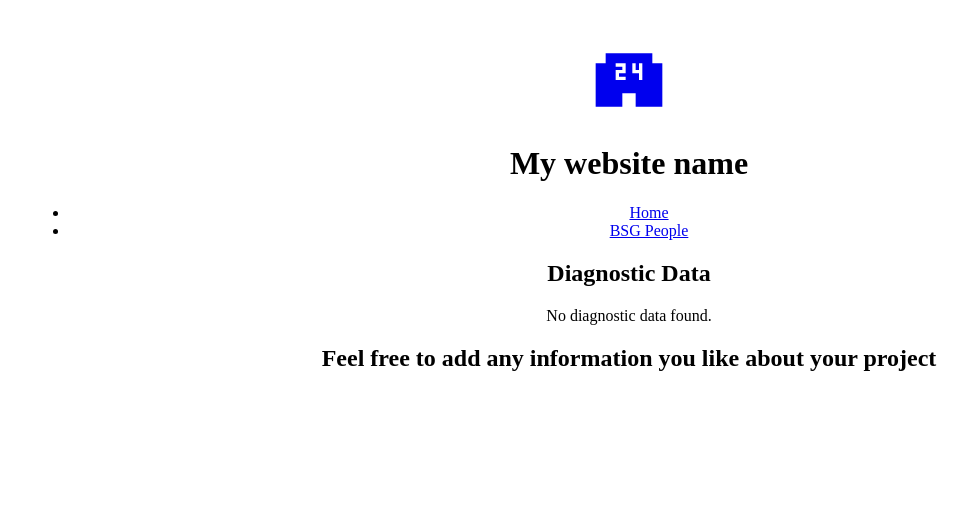
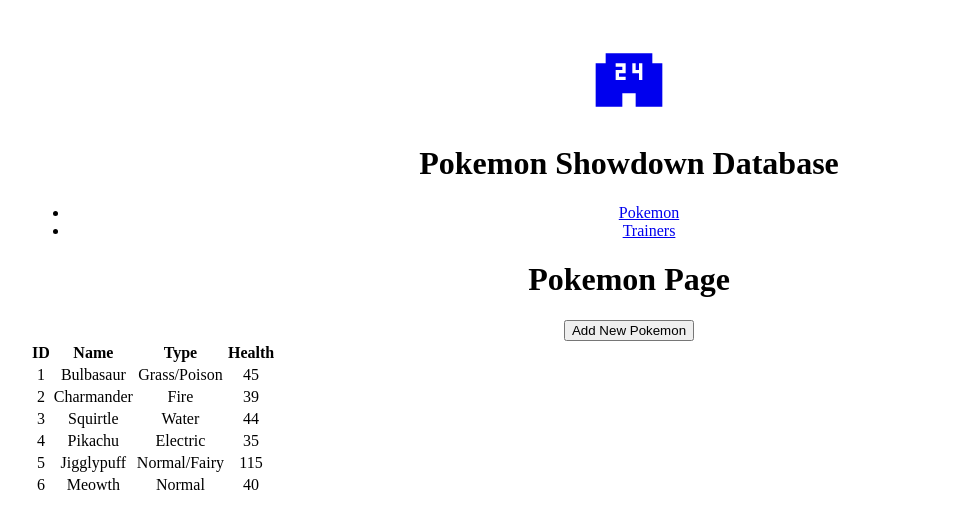
Before and after one commit to FluidJellyfish/CS340-Database-code, a React (Vite) app in the folder db-app/frontend/: page / in a window 1280 px wide. Shown: the top 528 px of the page, without its empty margins (11-976 px from the left). Built offline with nearby package versions, Linux system fonts and the light colour scheme; no server answers.

Commit message:
added pokemon pages

```diff
--- a/db-app/frontend/src/App.jsx
+++ b/db-app/frontend/src/App.jsx
@@ -1,6 +1,7 @@
 import "./App.css";
 import { Routes, Route } from "react-router-dom";
-import HomePage from "./pages/HomePage";
+import PokemonPage from "./pages/PokemonPage";
+import NewPokemonPage from "./pages/NewPokemonPage";
 import Navbar from "./components/navbar/NavBar";
 
 function App() {
@@ -8,7 +9,9 @@
     <>
       <Navbar />
       <Routes>
-        <Route path="/" element={<HomePage />} />
+        <Route path="/" element={<PokemonPage />} />
+        <Route path="/pokemon" element={<PokemonPage />} />
+        <Route path="/pokemon/new" element={<NewPokemonPage />} />
       </Routes>
     </>
   );
--- /dev/null
+++ b/db-app/frontend/src/components/TypeInput.jsx
@@ -0,0 +1,12 @@
+
+export default function TypeInput({ name }) {
+
+    const pokemonTypes = ["Normal", "Fire", "Water", "Grass", "Electric", "Ice", "Fighting", "Poison", "Ground", "Flying", "Psychic", "Bug", "Rock", "Ghost", "Dark", "Dragon", "Steel", "Fairy"];
+    return (
+        <select name={name}>
+            {pokemonTypes.map((type) => (
+                <option key={type} value={type}>{type}</option>
+            ))}
+        </select>
+    );
+}
--- a/db-app/frontend/src/components/navbar/NavBar.jsx
+++ b/db-app/frontend/src/components/navbar/NavBar.jsx
@@ -9,14 +9,14 @@
           <MdLocalConvenienceStore size={80} />
         </Link>
       </div>
-      <h1>My website name</h1>
+      <h1>Pokemon Showdown Database</h1>
       <nav>
         <ul>
           <li>
-            <Link to="/">Home</Link>
+            <Link to="/">Pokemon</Link>
           </li>
           <li>
-            <Link to="/people">BSG People</Link>
+            <Link to="/trainers">Trainers</Link>
           </li>
         </ul>
       </nav>
--- /dev/null
+++ b/db-app/frontend/src/components/pokemon/NewPokemon.jsx
@@ -0,0 +1,26 @@
+import TypeInput from "../TypeInput";
+
+export default function NewPokemon() {
+
+    return (
+        <form className="pokemon-input">
+            <table>
+                <thead>
+                    <tr>
+                        <th>Name</th>
+                        <th>Type</th>
+                        <th>Health</th>
+                    </tr>
+                </thead>
+                <tbody>
+                    <tr>
+                        <td><input type="text" name="newPokemonName"/></td>
+                        <td><TypeInput name={"newPokemonType"}/></td>
+                        <td><input type="number" name="newPokemonHealth"/></td>
+                    </tr>
+                </tbody>
+            </table>
+            <button type="submit">Add Pokemon</button>
+        </form>
+    )
+}
--- /dev/null
+++ b/db-app/frontend/src/components/pokemon/PokemonTable.jsx
@@ -0,0 +1,44 @@
+import { Link } from "react-router-dom";
+
+function PokemonRow({ pokemon }) {
+    return (
+        <tr>
+        <td>{pokemon.id}</td>
+        <td>{pokemon.name}</td>
+        <td>{pokemon.type}</td>
+        <td>{pokemon.health}</td>
+        </tr>
+    );
+}
+
+function NewPokemonButton() {
+    return (
+        <Link to="/pokemon/new">
+            <button>Add New Pokemon</button>
+        </Link>
+    );
+}
+
+export default function PokemonTable({ pokemons }) {
+
+    return (
+        <div>
+            <NewPokemonButton />
+            <table>
+                <thead>
+                    <tr>
+                        <th>ID</th>
+                        <th>Name</th>
+                        <th>Type</th>
+                        <th>Health</th>
+                    </tr>
+                </thead>
+                <tbody>
+                    {pokemons.map(pokemon => (
+                        <PokemonRow key={pokemon.id} pokemon={pokemon} />
+                    ))}
+                </tbody>
+            </table>
+        </div>
+    );
+}
--- /dev/null
+++ b/db-app/frontend/src/pages/NewPokemonPage.jsx
@@ -0,0 +1,12 @@
+import NewPokemon from '../components/pokemon/NewPokemon';
+
+function NewPokemonPage() {
+    return (
+        <div>
+            <h1>Add a New Pokemon</h1>
+            <NewPokemon />
+        </div>
+    );
+}
+
+export default NewPokemonPage;
--- /dev/null
+++ b/db-app/frontend/src/pages/PokemonPage.jsx
@@ -0,0 +1,21 @@
+import PokemonTable from '../components/pokemon/PokemonTable';
+
+const POKEMON = [
+    {id: 1, name: "Bulbasaur", type: "Grass/Poison", health: 45},
+    {id: 2, name: "Charmander", type: "Fire", health: 39},
+    {id: 3, name: "Squirtle", type: "Water", health: 44},
+    {id: 4, name: "Pikachu", type: "Electric", health: 35},
+    {id: 5, name: "Jigglypuff", type: "Normal/Fairy", health: 115},
+    {id: 6, name: "Meowth", type: "Normal", health: 40}
+];
+
+function PokemonPage() {
+  return (
+    <div>
+      <h1>Pokemon Page</h1>
+        <PokemonTable pokemons={POKEMON} />
+    </div>
+  );
+}
+
+export default PokemonPage;
```
